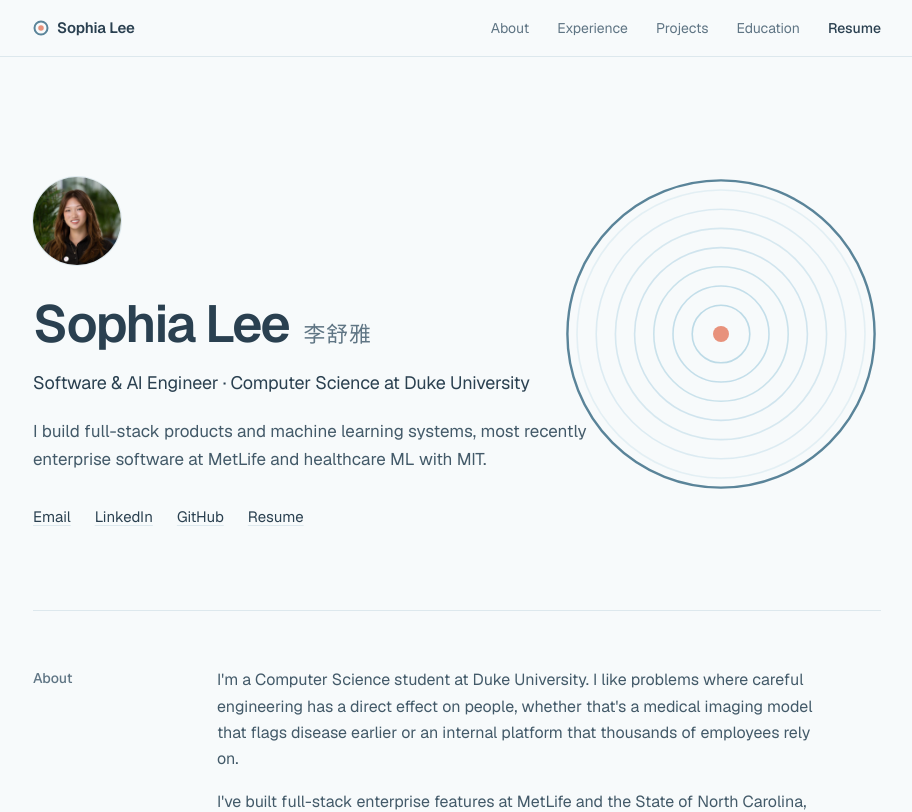
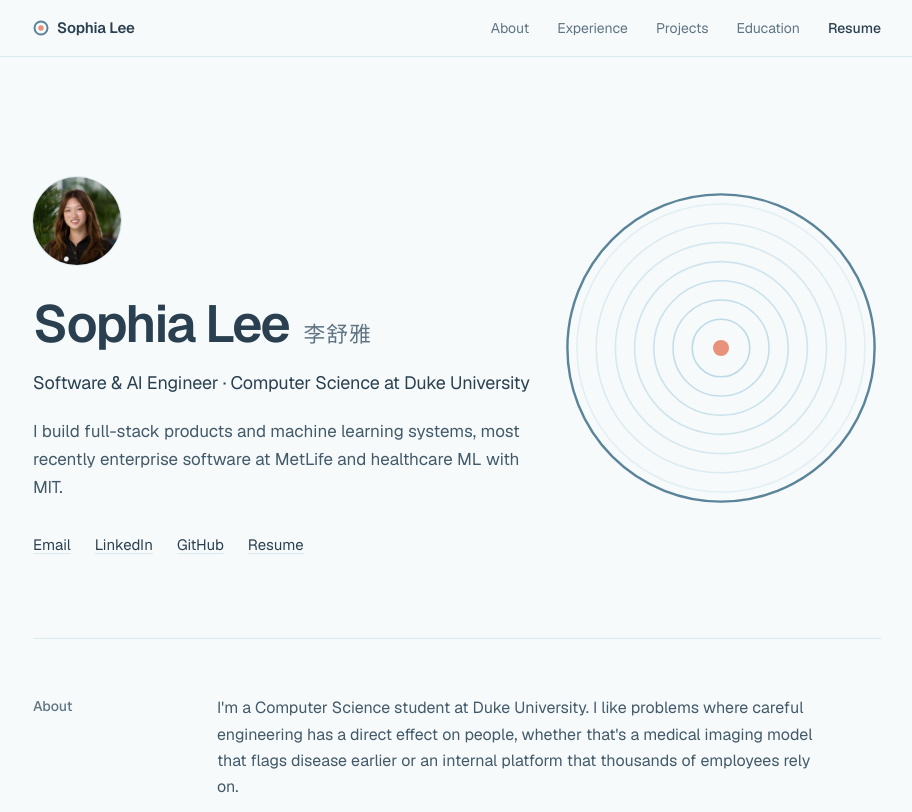
Before and after one commit to leshoya/personalwebsite, a React (Vite) app: page / in a window 1280 px wide. Shown: the top 812 px of the page, without its empty margins (183-1095 px from the left). Built offline with nearby package versions, Linux system fonts and the light colour scheme.

Commit message:
edited fonts

```diff
--- a/src/index.css
+++ b/src/index.css
@@ -250,7 +250,7 @@ a {
 
 .hero__summary {
   margin-top: 1.25rem;
-  max-width: 36rem;
+  max-width: 31rem;
   font-size: 1.0625rem;
   color: var(--fg-2);
 }
```
Also changed, not shown: 1 other file (tests, documents, lock files or other folders).
